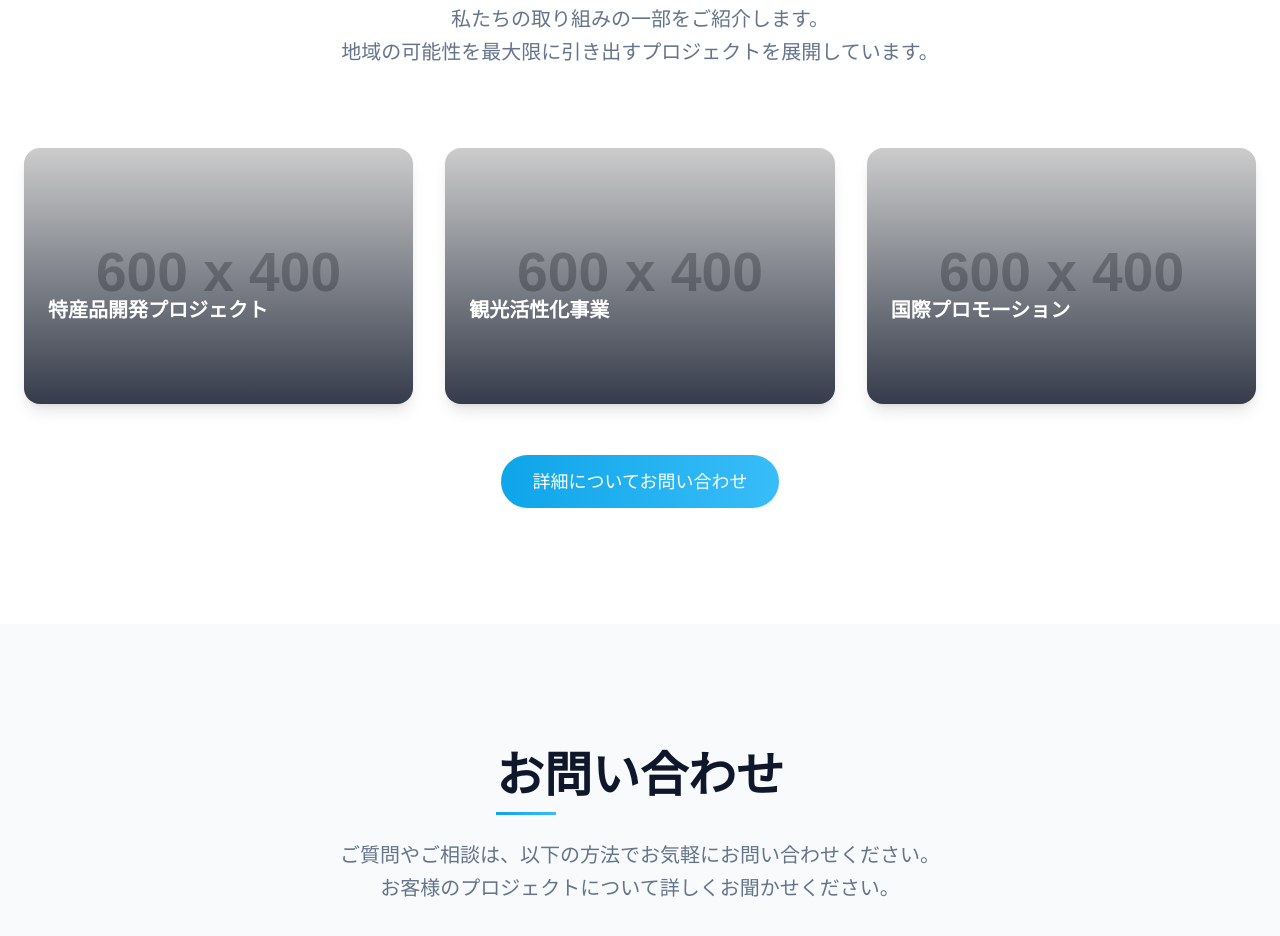
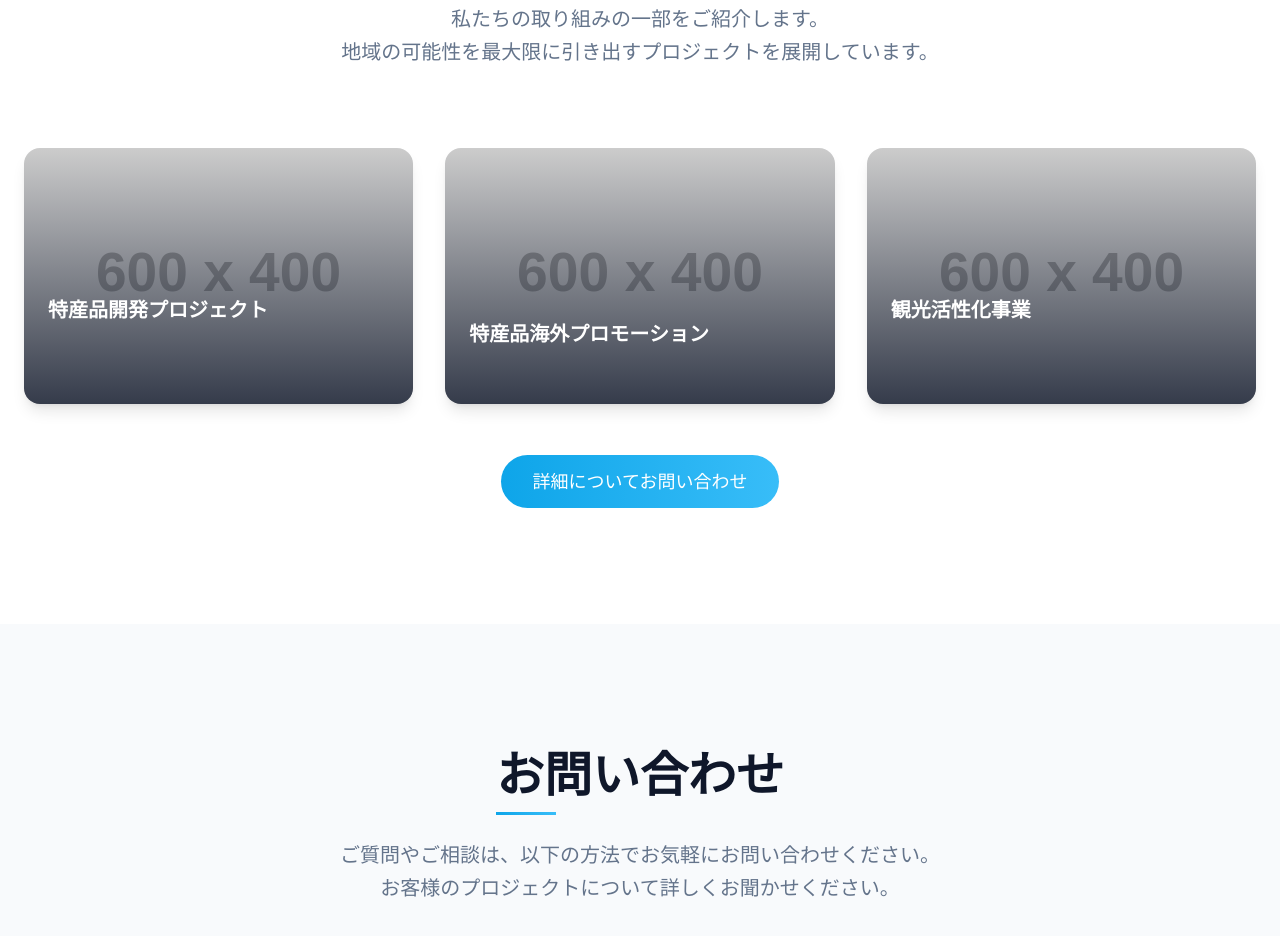
Before and after one commit to towada-ri/towada-ri, a plain HTML site: page index.html in a window 1280 px wide. Shown: the part 2608-3544 px from the top of the page. Drawn offline with nearby package versions, Linux system fonts and the light colour scheme; placeholder pictures from the web are drawn by us; a web font is replaced by a local one.

Commit message:
実績・事例セクションの文字更新

```diff
--- a/index.html
+++ b/index.html
@@ -226,25 +226,25 @@
                         <div class="absolute inset-0 bg-gradient-to-t from-primary/80 to-transparent"></div>
                         <div class="absolute bottom-0 left-0 p-6 text-white">
                             <h3 class="text-xl font-bold mb-2">特産品開発プロジェクト</h3>
-                            <p class="opacity-0 group-hover:opacity-100 transition-opacity duration-300">地域の農産物を活用した新商品開発とブランディング支援</p>
+                            <p class="opacity-0 group-hover:opacity-100 transition-opacity duration-300">地域の資源、農産物等を活用した新商品開発と販路開拓支援</p>
                         </div>
                     </div>
                     <!-- Case Study Item -->
                     <div class="group relative rounded-2xl overflow-hidden shadow-lg card-hover fade-in">
-                        <img src="https://placehold.co/600x400/38bdf8/ffffff?text=観光活性化事業" alt="事例2" class="w-full h-64 object-cover group-hover:scale-110 transition-transform duration-500">
+                        <img src="https://placehold.co/600x400/38bdf8/ffffff?text=特産品海外プロモーション" alt="事例2" class="w-full h-64 object-cover group-hover:scale-110 transition-transform duration-500">
+                        <div class="absolute inset-0 bg-gradient-to-t from-primary/80 to-transparent"></div>
+                        <div class="absolute bottom-0 left-0 p-6 text-white">
+                            <h3 class="text-xl font-bold mb-2">特産品海外プロモーション</h3>
+                            <p class="opacity-0 group-hover:opacity-100 transition-opacity duration-300">地域の魅力を国内外に発信するプロジェクト</p>
+                        </div>
+                    </div>
+                    <!-- Case Study Item -->
+                    <div class="group relative rounded-2xl overflow-hidden shadow-lg card-hover fade-in">
+                        <img src="https://placehold.co/600x400/0ea5e9/ffffff?text=観光活性化事業" alt="事例3" class="w-full h-64 object-cover group-hover:scale-110 transition-transform duration-500">
                         <div class="absolute inset-0 bg-gradient-to-t from-primary/80 to-transparent"></div>
                         <div class="absolute bottom-0 left-0 p-6 text-white">
                             <h3 class="text-xl font-bold mb-2">観光活性化事業</h3>
                             <p class="opacity-0 group-hover:opacity-100 transition-opacity duration-300">観光資源を活用したコンサルティングと地域振興</p>
-                        </div>
-                    </div>
-                    <!-- Case Study Item -->
-                    <div class="group relative rounded-2xl overflow-hidden shadow-lg card-hover fade-in">
-                        <img src="https://placehold.co/600x400/0ea5e9/ffffff?text=国際プロモーション" alt="事例3" class="w-full h-64 object-cover group-hover:scale-110 transition-transform duration-500">
-                        <div class="absolute inset-0 bg-gradient-to-t from-primary/80 to-transparent"></div>
-                        <div class="absolute bottom-0 left-0 p-6 text-white">
-                            <h3 class="text-xl font-bold mb-2">国際プロモーション</h3>
-                            <p class="opacity-0 group-hover:opacity-100 transition-opacity duration-300">地域の魅力を国内外に発信するプロモーション活動</p>
                         </div>
                     </div>
                 </div>
```
